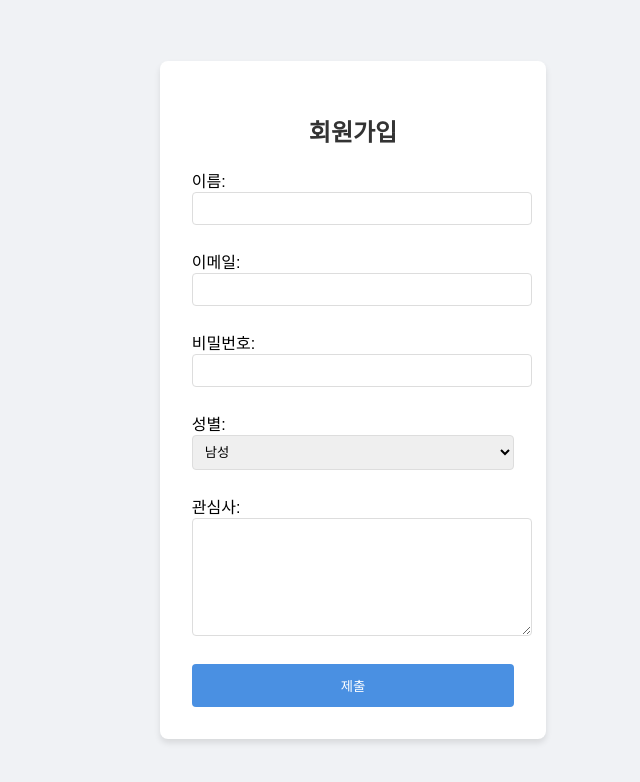
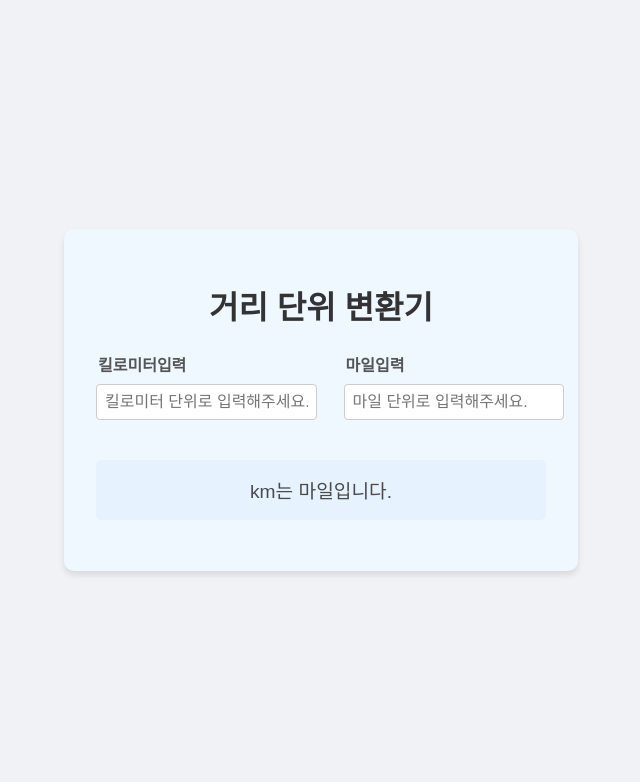
Before and after one commit to tossyKim/ReactProject2024, a React (Create React App) app: page / in a window 1280 px wide. Shown: the top 782 px of the page, without its empty margins (319-959 px from the left). Built offline with nearby package versions, Linux system fonts and the light colour scheme.

Commit message:
12장 부모컴포넌트 상태변수를 하위 컴포넌트에서 공유하는 방법

```diff
--- /dev/null
+++ b/src/chp12/BoilingVerdict.jsx
@@ -0,0 +1,9 @@
+import React from "react";
+
+function BoilingVerdict(props){
+    if(props.celsius >= 100){
+        return <p>물이 끓습니다.</p>
+    }
+    return <p>물이 끓지 않습니다.</p>
+}
+export default BoilingVerdict
--- /dev/null
+++ b/src/chp12/Calculator.jsx
@@ -0,0 +1,21 @@
+import React, {useState} from "react";
+import BoilingVerdict from "./BoilingVerdict";
+
+function Calculator(props){
+    const[temperature, setTemperature] = useState()
+
+    const handleChange = (event) => {
+        setTemperature(event.target.value)
+    }
+
+    return(
+        <fieldset>
+            <legend>섭씨 온도를 입력하세요</legend>
+            <input type="text" value={temperature} onChange={handleChange}/>
+            <BoilingVerdict
+                celsius={parseFloat(temperature)}
+            />
+        </fieldset>
+    )
+}
+export default Calculator
--- /dev/null
+++ b/src/chp12/Calculator2.jsx
@@ -0,0 +1,15 @@
+import React, {useState} from "react";
+import TemperatureInput from "./TemperatureInput";
+
+
+function Calculator2(props){
+
+
+    return(
+        <div>
+            <TemperatureInput scale="c"/>
+            <TemperatureInput scale="f"/>
+        </div>
+    )
+}
+export default Calculator2
--- /dev/null
+++ b/src/chp12/Calculator3.jsx
@@ -0,0 +1,48 @@
+import React, {useState} from "react";
+import TemperatureInput from "./TemperatureInput";
+import BoilingVerdict from "./BoilingVerdict";
+
+function toCelsius(fahrenheit){
+    return (fahrenheit - 32) * 5 / 9
+}
+
+function toFahrenheit(celsius){
+    return celsius * 9 / 5 + 32
+}
+
+function tryConvert(temperature, convert){
+    const input = parseFloat(temperature)
+    if(Number.isNaN(input)){
+        return ""
+    }
+    const output = convert(input)
+    const rounded = Math.round(output*1000)/1000
+    return rounded.toString()
+}
+
+function Calculator3(props){
+    const [temperature, setTemperature]=useState('')
+    const [scale, setScale] = useState('c')
+
+    const handleCelsiusChange = (temperature) =>{
+        setTemperature(temperature)
+        setScale("c")
+    }
+
+    const handleFahrenheitChange = (temperature) =>{
+        setTemperature(temperature)
+        setScale("f")
+    }
+
+    const celsius = scale === 'f'? tryConvert(temperature,toCelsius):temperature
+    const fahrenheit = scale === 'c'? tryConvert(temperature,toFahrenheit):temperature
+
+    return(
+        <div>
+            <TemperatureInput scale="c" temperature={celsius} onTemperatureChange={handleCelsiusChange}/>
+            <TemperatureInput scale="f" temperature={fahrenheit} onTemperatureChange={handleFahrenheitChange}/>
+            <BoilingVerdict celsius={parseFloat(celsius)}/>
+        </div>
+    )
+}
+export default Calculator3
--- /dev/null
+++ b/src/chp12/TemperatureInput.jsx
@@ -0,0 +1,24 @@
+import React from "react";
+
+const scaleName= {
+    c: "섭씨",
+    f: "화씨"
+}
+
+function TemperatureInput(props){
+
+
+    const handleChange = (event) => {
+        props.onTemperatureChange(event.target.value)
+    }
+
+
+    return (
+        <fieldset>
+            <legend>온도를 입력하세요(단위 : {scaleName[props.scale]})</legend>
+            <input type="text" value={props.temperature} onChange={handleChange}/>
+        </fieldset>
+    )
+}
+
+export default TemperatureInput
--- /dev/null
+++ b/src/chp12/distance/DistanceConverter.jsx
@@ -0,0 +1,56 @@
+import React, {useState} from "react";
+import styles from "./DistanceConverter.module.css"
+import DistanceInput from "./DistanceInput";
+
+function toKilometers(miles){
+    return miles * 1.60934
+}
+
+function tomiles(kilometers){
+    return kilometers / 1.60934
+}
+
+function tryConverter(distance, convert){
+    const input = parseFloat(distance);
+
+    if(Number.isNaN(input)){
+        return ""
+    }
+
+    const output = convert(input)
+    const rounded = Math.round(output*1000)/1000
+    return rounded.toString()
+}
+
+function DistanceConverter(){
+    const [distance, setDistance] = useState('')
+    const [unit, setUnit] = useState('km')
+
+    const handleKilometerChange = (distance) =>{
+        setDistance(distance)
+        setUnit("km")
+    }
+
+    const handlemileChange = (distance) =>{
+        setDistance(distance)
+        setUnit("mile")
+    }
+
+    const kilometer = unit === 'mile' ? tryConverter(distance,toKilometers):distance
+    const mile = unit === 'km' ? tryConverter(distance,tomiles):distance
+
+    return(
+        <div className={styles.container}>
+            <h1 className={styles.title}>거리 단위 변환기</h1>
+            <div className={styles.inputContainer}>
+                <DistanceInput unit={"km"} distance={kilometer} onDistanceChange={handleKilometerChange}/>
+                <DistanceInput unit={"mile"} distance={mile} onDistanceChange={handlemileChange}/>
+            </div>
+            <p className={styles.result}>
+                {kilometer}km는 {mile}마일입니다.
+            </p>
+        </div>
+    )
+}
+
+export default DistanceConverter
--- /dev/null
+++ b/src/chp12/distance/DistanceConverter.module.css
@@ -0,0 +1,48 @@
+.container {
+    max-width: 600px;
+    margin: 2rem auto;
+    padding: 2rem;
+    background-color: #f0f8ff;
+    border-radius: 10px;
+    box-shadow: 0 4px 6px rgba(0, 0, 0, 0.1);
+}
+
+.title {
+    text-align: center;
+    color: #333;
+    font-size: 2rem;
+    margin-bottom: 1.5rem;
+}
+
+.inputContainer {
+    display: flex;
+    justify-content: space-between;
+    margin-bottom: 1.5rem;
+}
+
+.inputField {
+    width: 45%;
+}
+
+.inputField input {
+    width: 100%;
+    padding: 0.5rem;
+    font-size: 1rem;
+    border: 1px solid #ccc;
+    border-radius: 4px;
+}
+
+.inputField legend {
+    font-weight: bold;
+    color: #555;
+    margin-bottom: 0.5rem;
+}
+
+.result {
+    text-align: center;
+    font-size: 1.2rem;
+    color: #4a4a4a;
+    background-color: #e6f3ff;
+    padding: 1rem;
+    border-radius: 5px;
+}
--- /dev/null
+++ b/src/chp12/distance/DistanceInput.jsx
@@ -0,0 +1,23 @@
+import React from "react";
+import styles from "./DistanceConverter.module.css"
+
+const unitNames = {
+    km: "킬로미터",
+    mile: "마일"
+}
+
+function DistanceInput(props){
+    const handleChange = (event) =>{
+        props.onDistanceChange(event.target.value)
+    }
+    return (
+        <div className={styles.inputField}>
+            <legend>
+                {unitNames[props.unit]}입력
+            </legend>
+            <input type="text" value={props.distance} onChange={handleChange} placeholder={`${unitNames[props.unit]} 단위로 입력해주세요.`}/>
+        </div>
+    )
+
+}
+export default DistanceInput
--- a/src/index.js
+++ b/src/index.js
@@ -11,6 +11,10 @@
 import RequestForm from "./chp11/RequestForm";
 import NameRequestForm from "./chp11/NameRequestForm";
 import SignUp from "./chp11/SignUp";
+import Calculator from "./chp12/Calculator";
+import Calculator2 from "./chp12/Calculator2";
+import Calculator3 from "./chp12/Calculator3";
+import DistanceConverter from "./chp12/distance/DistanceConverter";
 
 
 
@@ -18,7 +22,7 @@
 const root = ReactDOM.createRoot(document.getElementById('root'));
 root.render(
   <React.StrictMode>
-    <SignUp/>
+    <DistanceConverter/>
   </React.StrictMode>
 );
 
```
